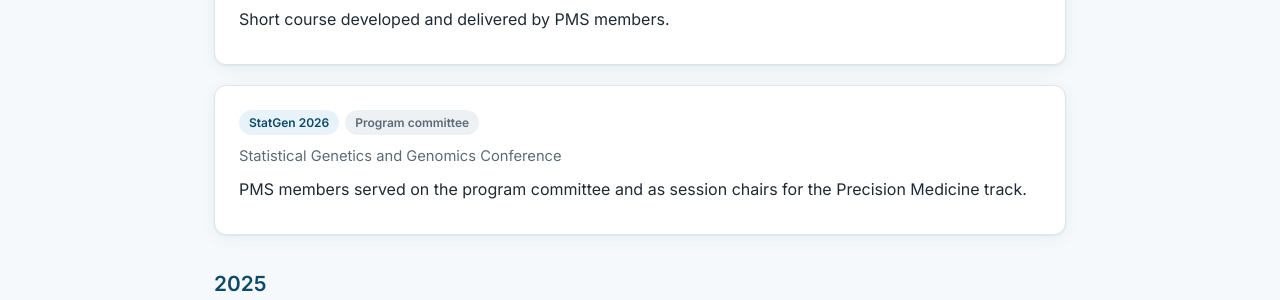
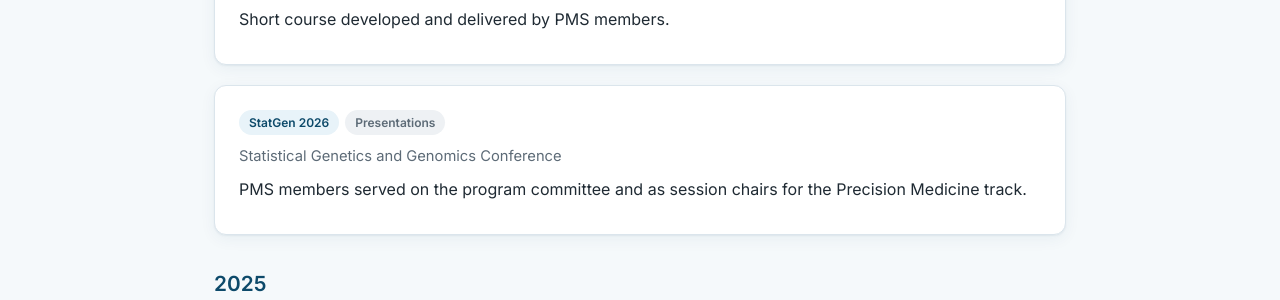
Before and after one commit to asa-biop-pms/asa-biop-pms.github.io, a Jekyll site: the page built from activities.html, in a window 1280 px wide and 900 px high, scrolled down 2247 px. Shown: the part 145-445 px from the top of the window. Built offline with Jekyll 4.4.1, drawn with Linux system fonts in a browser that asks for light colours.

Commit message:
Update presentations.yml

```diff
--- a/_data/presentations.yml
+++ b/_data/presentations.yml
@@ -11,7 +11,7 @@
       description: Short course developed and delivered by PMS members.
     - conference: StatGen 2026
       full_name: Statistical Genetics and Genomics Conference
-      type: Program committee
+      type: Presentations
       description: PMS members served on the program committee and as session chairs for the Precision Medicine track.
     # - conference: RISW 2026
     #   full_name: ASA BIOP Regulatory-Industry Statistics Workshop
```
